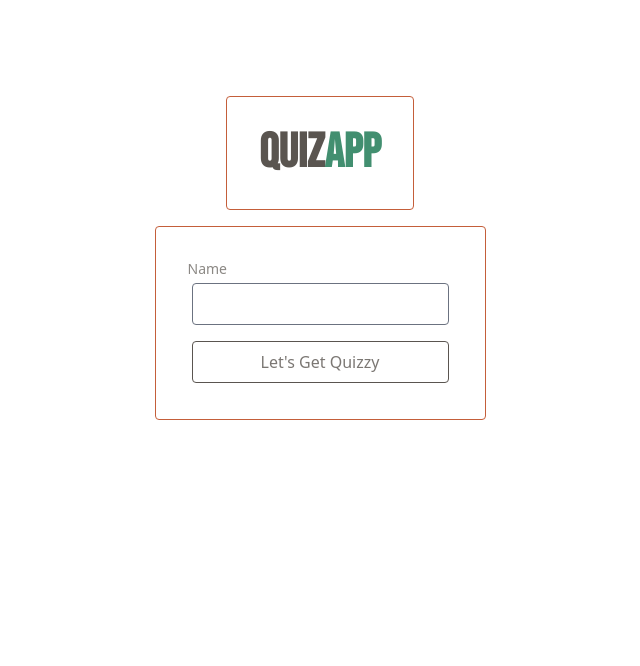
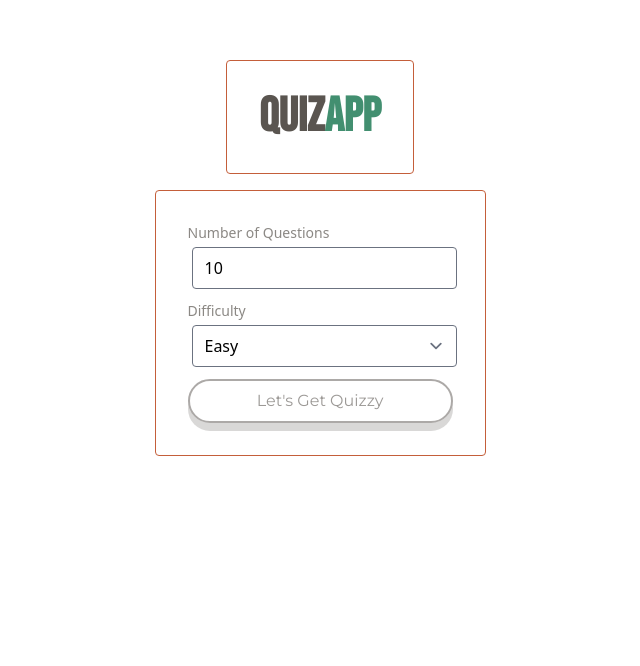
Before and after one commit to scottmcdonald1/quizapp, a Next.js app: page / in a window 1280 px wide. Shown: the part 134-800 px from the top of the page, without its empty margins (352-992 px from the left). Built offline with nearby package versions, Linux system fonts and the light colour scheme.

Commit message:
set up form on index.html to prepare for api integration. also set up useRouter to pass info into quiz component

```diff
--- a/pages/index.js
+++ b/pages/index.js
@@ -1,8 +1,30 @@
 import React from "react"
 import Head from "next/head"
 import { useRouter } from "next/router"
+import { useState } from "react/cjs/react.development"
 
 export default function Home() {
+
+  const router = useRouter();
+
+  const handleChange = (e) => {
+    console.log(e.target.type);
+  }
+
+  const handleFormSubmit = (e) => {
+    e.preventDefault();
+    const amount = e.target.numberOfQuestions.value;
+    const difficulty = e.target.difficulty.value;
+
+    if (amount > 50 || amount < 1) {
+      alert('Quiz Must be between 1 and 50 questions!')
+    } else {
+      // let path = `/test?amount=${amount}&difficulty=${difficulty}`;
+      let path = `/test`
+      router.push(path);
+    }
+  }
+
   return (
     <>
 
@@ -13,20 +35,53 @@ export default function Home() {
       <div className="flex flex-col justify-center items-center w-screen h-screen">
 
         <div className="border border-orangeVif rounded mx-4 p-8">
-          <h1 className="font-bebasNeue text-5xl text-ombreNaturelle31 font-bold hover:underline">
+          <h1 className="font-bebasNeue text-5xl text-ombreNaturelle31 font-bold pointer-events-none">
             Quiz<span className="text-vert59">App</span>
           </h1>
         </div>
         <div className="border border-orangeVif rounded m-4 p-8">
-          <form className="flex flex-col">
+          <form onSubmit={handleFormSubmit} id="generateQuizForm" className="flex flex-col">
 
             <label className="block">
-              <span className="block text-sm font-medium text-ombreNaturelle31/70">Name</span>
-              <input type="text" className="rounded m-1 peer"></input>
+              <span className="block text-sm font-medium text-ombreNaturelle31/70">Number of Questions</span>
+              <input
+              id="numberOfQuestions"
+              name="numberOfQuestions"
+              type="number"
+              onChange={handleChange}
+              className="form-input rounded m-1 peer w-full"
+              defaultValue="10"
+              />
               <p className="mt-2 invisible peer-invalid:visible text-pink-600 text-sm"></p>
             </label>
 
-            <button className="ring-0 ring-ombreNaturelle31 hover:ring-1 hover:bg-vert59 hover:text-outremerGris text-ombreNaturelle31/80 m-1 py-2 px-3 border border-ombreNaturelle31 rounded transition-all">Let's Get Quizzy</button>
+            <label className="block">
+              <span className="block text-sm font-medium text-ombreNaturelle31/70">Difficulty</span>
+              <select id="difficulty" name="difficulty" className="form-select m-1 rounded peer w-full">
+                <option>Easy</option>
+                <option>Medium</option>
+                <option>Hard</option>
+              </select>
+              <p className="mt-2 invisible peer-invalid:visible text-pink-600 text-sm"></p>
+            </label>
+
+            {/* TODO: Allow users to choose category provided by API */}
+            {/* <label className="block">
+              <span className="block text-sm font-medium text-ombreNaturelle31/70">Category</span>
+              <select className="form-select m-1 rounded peer w-full">
+                <option>Any Category</option>
+                <option>General Knowledge</option>
+              </select>
+              <p className="mt-2 invisible peer-invalid:visible text-pink-600 text-sm"></p>
+            </label> */}
+
+            <button
+            type="submit"
+            form="generateQuizForm"
+            className="w-full rounded-full shadow-sharp hover:shadow-sharpHover px-6 py-2.5 text-ombreNaturelle31/60 font-montserrat leading-tight hover:border-2 hover:border-vert59 hover:text-ombreNaturelle31/90 border-2 border-ombreNaturelle31/50 active:bg-vert59 active:text-white active:border-2 active:border-ombreNaturelle31/50 transition duration-150 ease-in-out"
+            >
+            Let's Get Quizzy
+            </button>
           </form>
         </div>
 
--- a/src/Quiz/Quiz.js
+++ b/src/Quiz/Quiz.js
@@ -8,6 +8,7 @@ export default function Quiz() {
     const quizLength = quizData.length;
 
     const [correctUserAnswers, setCorrectUserAnswers] = useState(0);
+    const percentage = (correctUserAnswers / quizLength) * 100;
     const [isComplete, setIsComplete] = useState(false);
 
     const isLastQuestion = activeQuestionIndex >= (quizLength -1);
@@ -47,13 +48,38 @@ export default function Quiz() {
             </div>
         )
     } else {
-        return (
-            <div className="flex flex-col mt-32 items-center w-full h-screen">
 
-                <h1>Great job!</h1>
-                <p>You answered {correctUserAnswers} out of {quizLength} correctly</p>
-            </div>
-        )
+        if (percentage >= 70) {
+            return (
+                <div className="flex flex-col mt-32 items-center w-full h-screen">
+
+                    <div className="rounded-full flex flex-col justify-center items-center border-2 border-orangeVif w-52 h-52 my-8">
+                        <h1 className="font-bebasNeue text-8xl text-ombreNaturelle31 font-bold">
+                        {percentage}<span className="text-vert59">%</span>
+                        </h1>
+                        <span className="font-bebasNeue text-2xl text-vert59">[you passed]</span>
+                    </div>
+
+                    <h1 className="font-bebasNeue text-5xl text-vert59">Great job!</h1>
+                    <h1 className="font-abel text-3xl text-ombreNaturelle31">You answered <span className="text-vert59">{correctUserAnswers}</span> out of <span className="text-vert59">{quizLength}</span> correctly</h1>
+                </div>
+            )
+        } else {
+            return (
+                <div className="flex flex-col mt-32 items-center w-full h-screen">
+                    <div className="rounded-full flex flex-col justify-center items-center border-2 border-orangeVif w-52 h-52 my-8">
+                        <h1 className="font-bebasNeue text-8xl text-ombreNaturelle31 font-bold">
+                        {percentage}<span className="text-vert59">%</span>
+                        </h1>
+                        <span className="font-bebasNeue text-2xl text-orangeVif">[you failed]</span>
+                    </div>
+
+                    <h1 className="font-bebasNeue text-5xl text-vert59">Too bad... </h1>
+                    <h1 className="font-abel text-3xl text-ombreNaturelle31">You answered <span className="text-vert59">{correctUserAnswers}</span> out of <span className="text-vert59">{quizLength}</span> correctly</h1>
+                </div>
+            )
+        }
+
     }
 }
 
--- a/src/get-data.js
+++ b/src/get-data.js
@@ -85,3 +85,5 @@ export function GetData() {
         ] }["results"]
     )
 }
+
+// URL FOR REFERENCE: https://opentdb.com/api.php?amount=10&category=9&difficulty=easy&type=multiple
```
